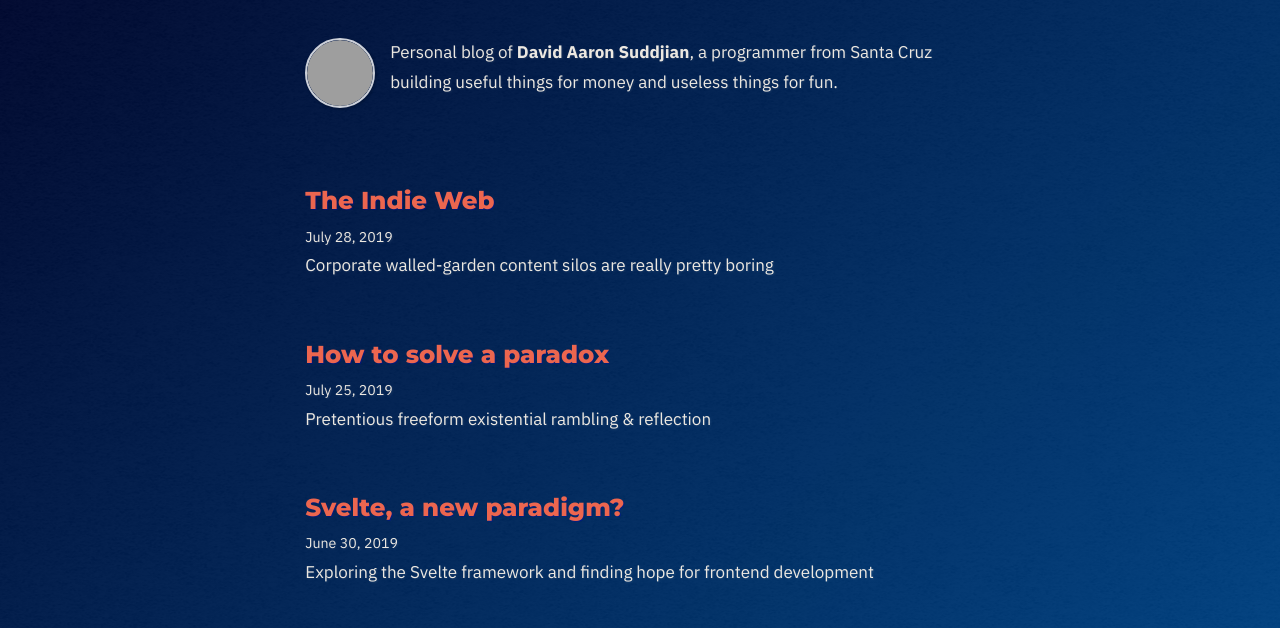
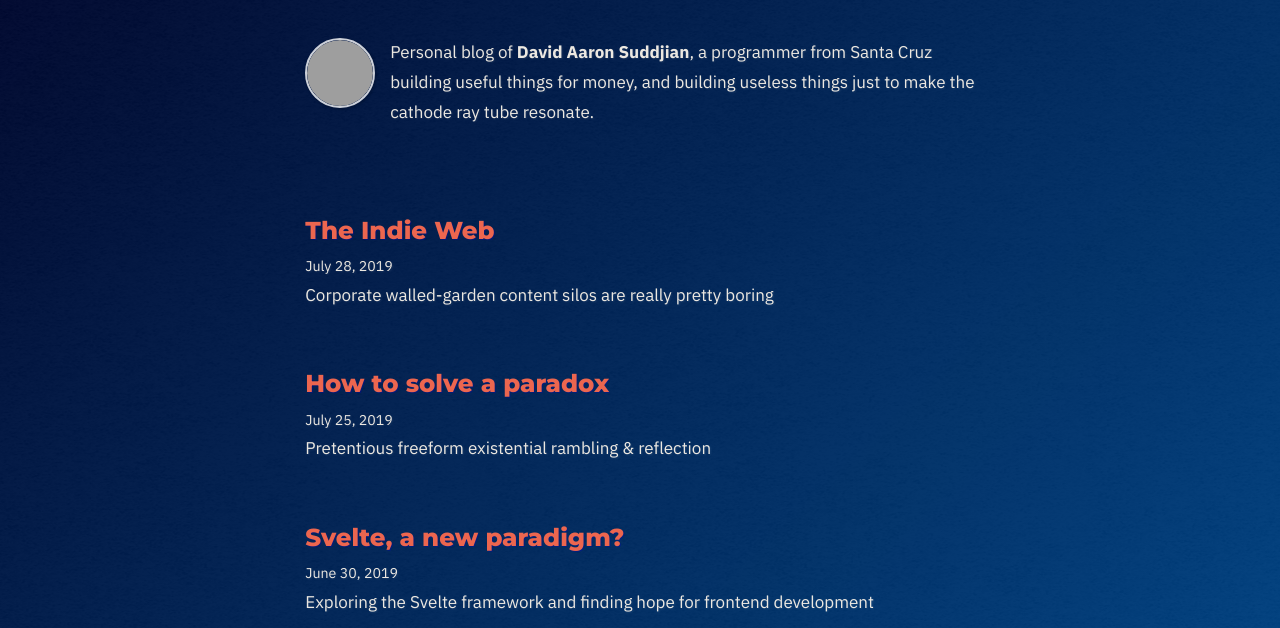
Before and after one commit to suddjian/bloggjian, a Gatsby site: page / in a window 1280 px wide. Shown: the part 172-800 px from the top of the page. Built offline with nearby package versions, Linux system fonts and the light colour scheme; Gatsby itself is replaced by a stand-in of ours; some packages are replaced by stand-ins of ours; grey boxes are pictures that could not be loaded.

Commit message:
bio edit: making the cathode ray tube resonate

```diff
--- a/src/components/bio.js
+++ b/src/components/bio.js
@@ -33,7 +33,7 @@ const Bio = () => {
     }
   `)
 
-  const { author, authorEmail } = data.site.siteMetadata
+  const { author } = data.site.siteMetadata
   return (
     <div
       style={{
@@ -57,7 +57,8 @@ const Bio = () => {
         }}
       />
       <p>
-        Personal blog of <strong>{author}</strong>, a programmer from Santa Cruz building useful things for money and useless things for fun.
+        Personal blog of <strong>{author}</strong>, a programmer from Santa Cruz building useful things for money,
+        and building useless things just to make the cathode ray tube resonate.
       </p>
     </div>
   )
```
